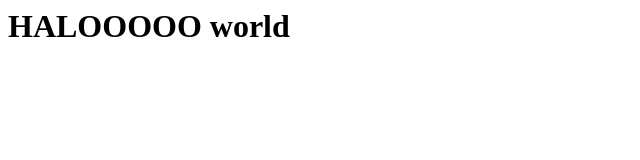
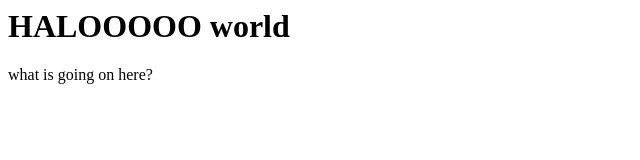
Before and after one commit to marksantiagocj/testsite, a plain HTML site: page index.html in a window 1280 px wide. Shown: the whole page, without its empty margins (0-640 px from the left). Drawn offline with Linux system fonts and the light colour scheme.

Commit message:
add paragraph line

```diff
--- a/index.html
+++ b/index.html
@@ -1 +1,2 @@
 <h1>HALOOOOO world</h1>
+<p>what is going on here?</p>
```
